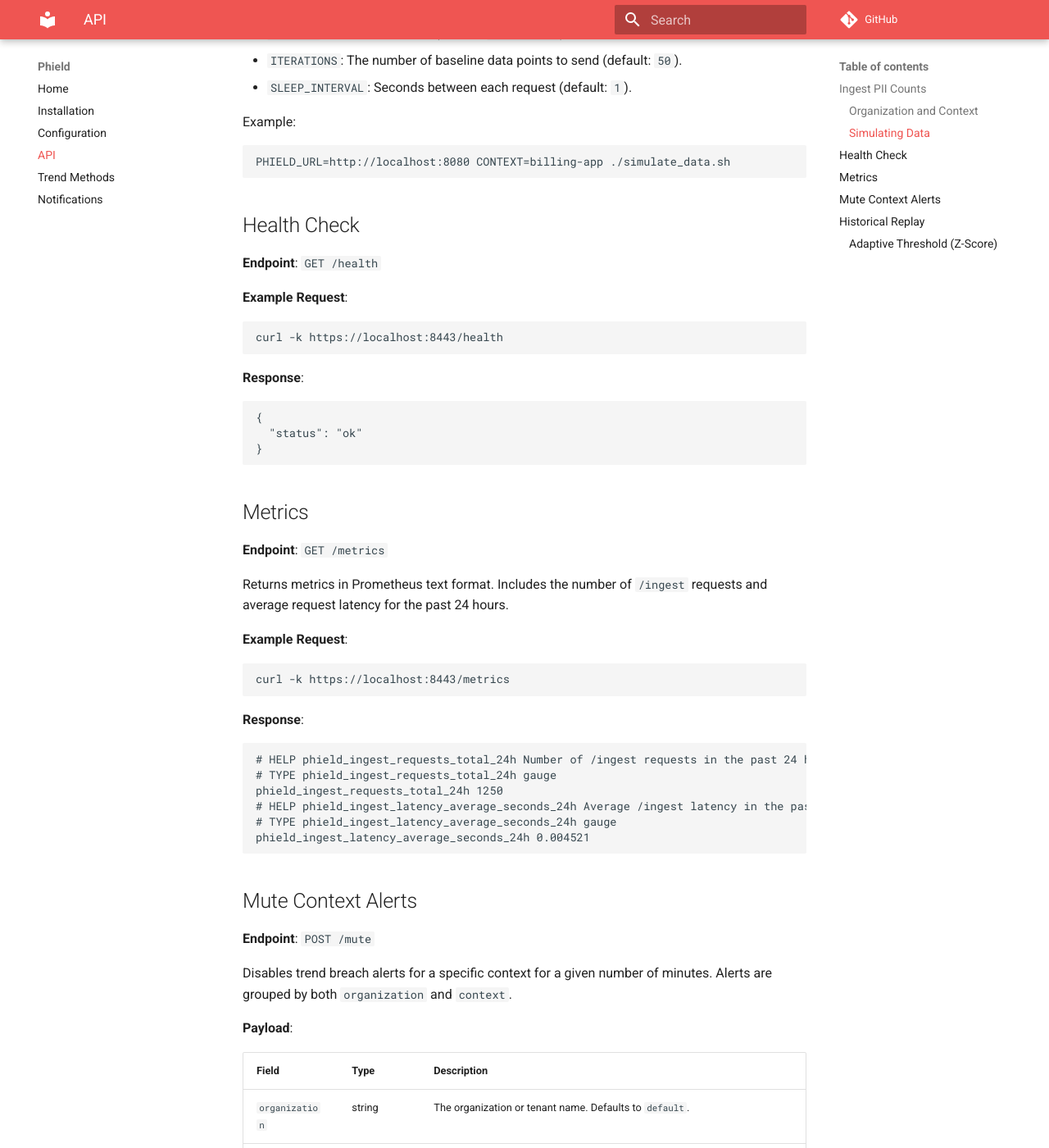
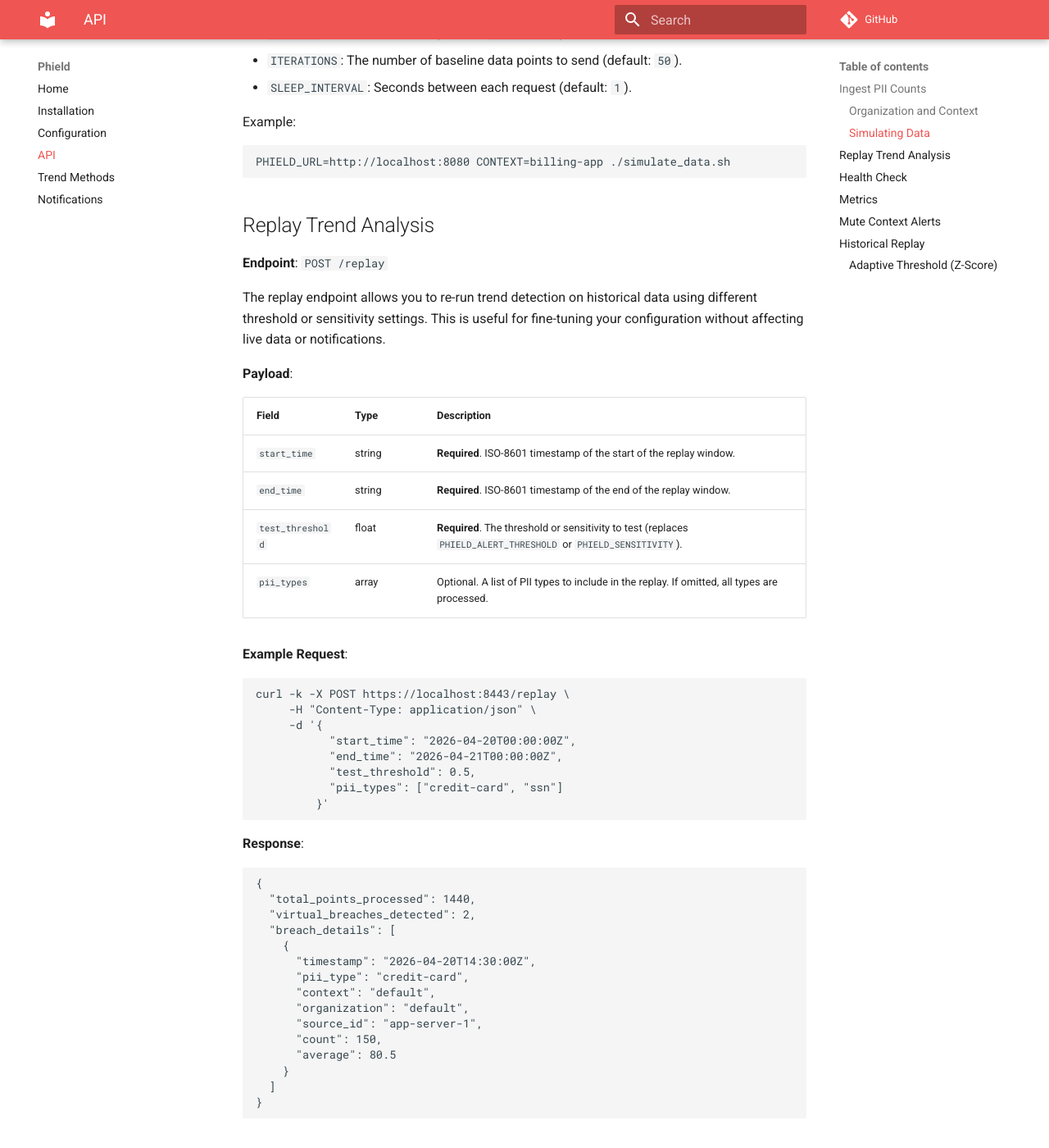
Before and after one commit to philterd/phield, an MkDocs documentation site: the page built from docs/docs/api.md, in a window 1280 px wide and 1400 px high, scrolled down 1893 px. Shown: the whole window at 82% size. Built offline with MkDocs 1.6.1 and Material for MkDocs 9.7.7, drawn with Linux system fonts in a browser that asks for light colours; comment, search, counter and statistics services are not loaded.

Commit message:
Updating docs.

````diff
--- a/docs/docs/api.md
+++ b/docs/docs/api.md
@@ -73,6 +73,54 @@ This script generates realistic PII counts and then simulates a spike to trigger
 Example:
 ```bash
 PHIELD_URL=http://localhost:8080 CONTEXT=billing-app ./simulate_data.sh
+```
+
+## Replay Trend Analysis
+
+**Endpoint**: `POST /replay`
+
+The replay endpoint allows you to re-run trend detection on historical data using different threshold or sensitivity settings. This is useful for fine-tuning your configuration without affecting live data or notifications.
+
+**Payload**:
+
+| Field | Type | Description |
+|-------|------|-------------|
+| `start_time` | string | **Required**. ISO-8601 timestamp of the start of the replay window. |
+| `end_time` | string | **Required**. ISO-8601 timestamp of the end of the replay window. |
+| `test_threshold` | float | **Required**. The threshold or sensitivity to test (replaces `PHIELD_ALERT_THRESHOLD` or `PHIELD_SENSITIVITY`). |
+| `pii_types` | array | Optional. A list of PII types to include in the replay. If omitted, all types are processed. |
+
+**Example Request**:
+
+```bash
+curl -k -X POST https://localhost:8443/replay \
+     -H "Content-Type: application/json" \
+     -d '{
+           "start_time": "2026-04-20T00:00:00Z",
+           "end_time": "2026-04-21T00:00:00Z",
+           "test_threshold": 0.5,
+           "pii_types": ["credit-card", "ssn"]
+         }'
+```
+
+**Response**:
+
+```json
+{
+  "total_points_processed": 1440,
+  "virtual_breaches_detected": 2,
+  "breach_details": [
+    {
+      "timestamp": "2026-04-20T14:30:00Z",
+      "pii_type": "credit-card",
+      "context": "default",
+      "organization": "default",
+      "source_id": "app-server-1",
+      "count": 150,
+      "average": 80.5
+    }
+  ]
+}
 ```
 
 ## Health Check
````
Also changed, not shown: docs/docs/configuration.md (+3 -0 lines), docs/docs/index.md (+10 -0 lines), docs/docs/trend_methods.md (+36 -0 lines), README.md.
